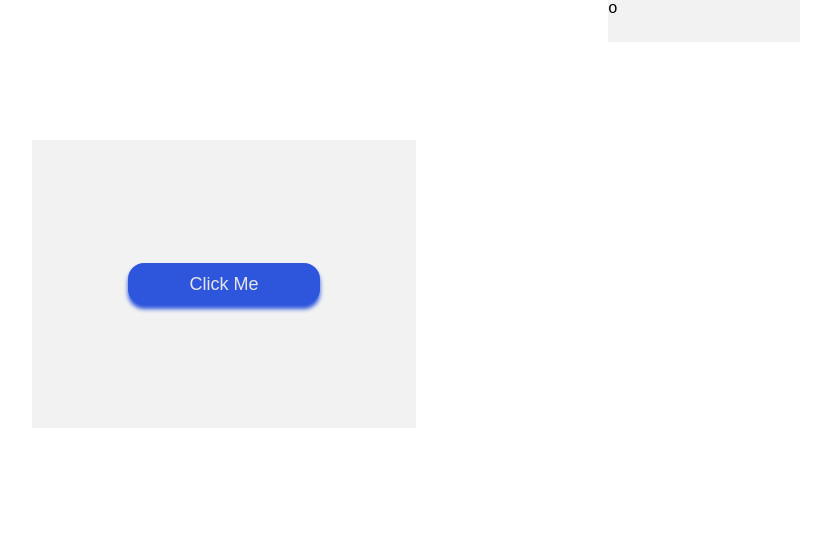
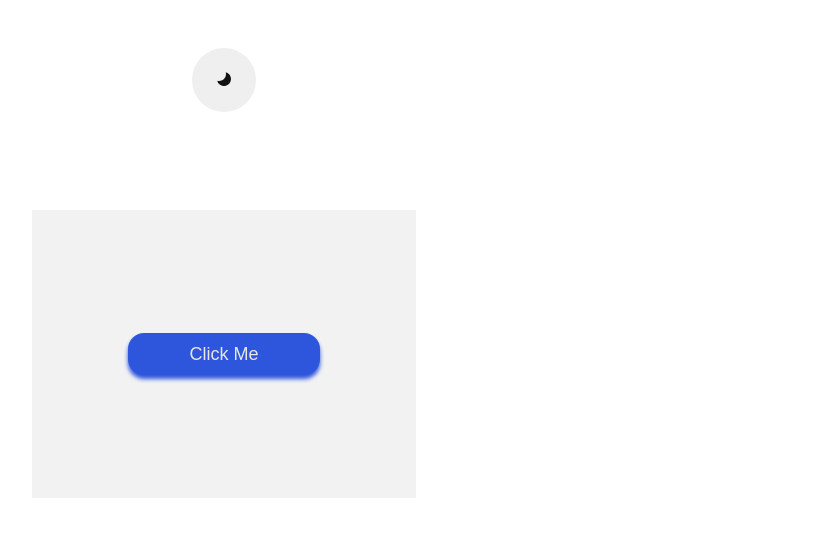
Before and after one commit to Bobbylee007/interactive-Elements, a plain HTML site: page buttonComponet/bouncy-3d-button/index.html in a window 1280 px wide. Shown: the whole page, without its empty margins (416-1247 px from the left). Drawn offline with Linux system fonts and the light colour scheme.

Commit message:
adding asset

```diff
--- a/buttonComponet/bouncy-3d-button/index.css
+++ b/buttonComponet/bouncy-3d-button/index.css
@@ -42,8 +42,13 @@ body .container-button {
     background: var(--color-surface);
     color: var(--color-text);
     font-size: large;
-    box-shadow: 0px 4px 4px var(--color-surface)
+    box-shadow: 0px 4px 4px var(--color-surface);
+    cursor: pointer;
+
 }
+
+/*========toggle theme======*/
+
 
 .switch{
     background-color: var(--color-);
@@ -53,15 +58,17 @@ body .container-button {
 
 .top-main{
     display: flex;
-    justify-content: end;
+    justify-content: center;
     padding: 24;
 }
-.top-main .theme{
 
-    padding: calc(8px * 3), 8px;
-    width: calc(8px * 24);
-    height: 42px;
-    background: var(--color-container);
-    margin-right: 64px;
+.top-main .btn-theme{
+    margin-top: 48px;
+    border: none;
+    border-radius: 100px;
+    outline: none;
+    cursor: pointer;
+    width: 64px;
+   height: 64px;
 
 }
--- a/buttonComponet/bouncy-3d-button/index.html
+++ b/buttonComponet/bouncy-3d-button/index.html
@@ -10,9 +10,9 @@
 
 <body>
     <section class="top-main">
-        <div class="theme">
-            <div class="switch">o</div>
-        </div>
+        <button class="btn-theme">
+            <img src="./asset/garden_moon-fill-16.svg" alt="">
+        </button>
     </section>
 
     <section class="btn-section">
--- a/buttonComponet/bouncy-3d-button/index.js
+++ b/buttonComponet/bouncy-3d-button/index.js
@@ -0,0 +1,7 @@
+
+const theme = document.querySelector(".btn-theme");
+
+
+theme.addEventListenerr('click', (e)=>{
+
+})
```
Also changed, not shown: buttonComponet/bouncy-3d-button/asset/garden_moon-fill-16.svg (added), buttonComponet/bouncy-3d-button/asset/garden_sun-fill-16.svg (added).
